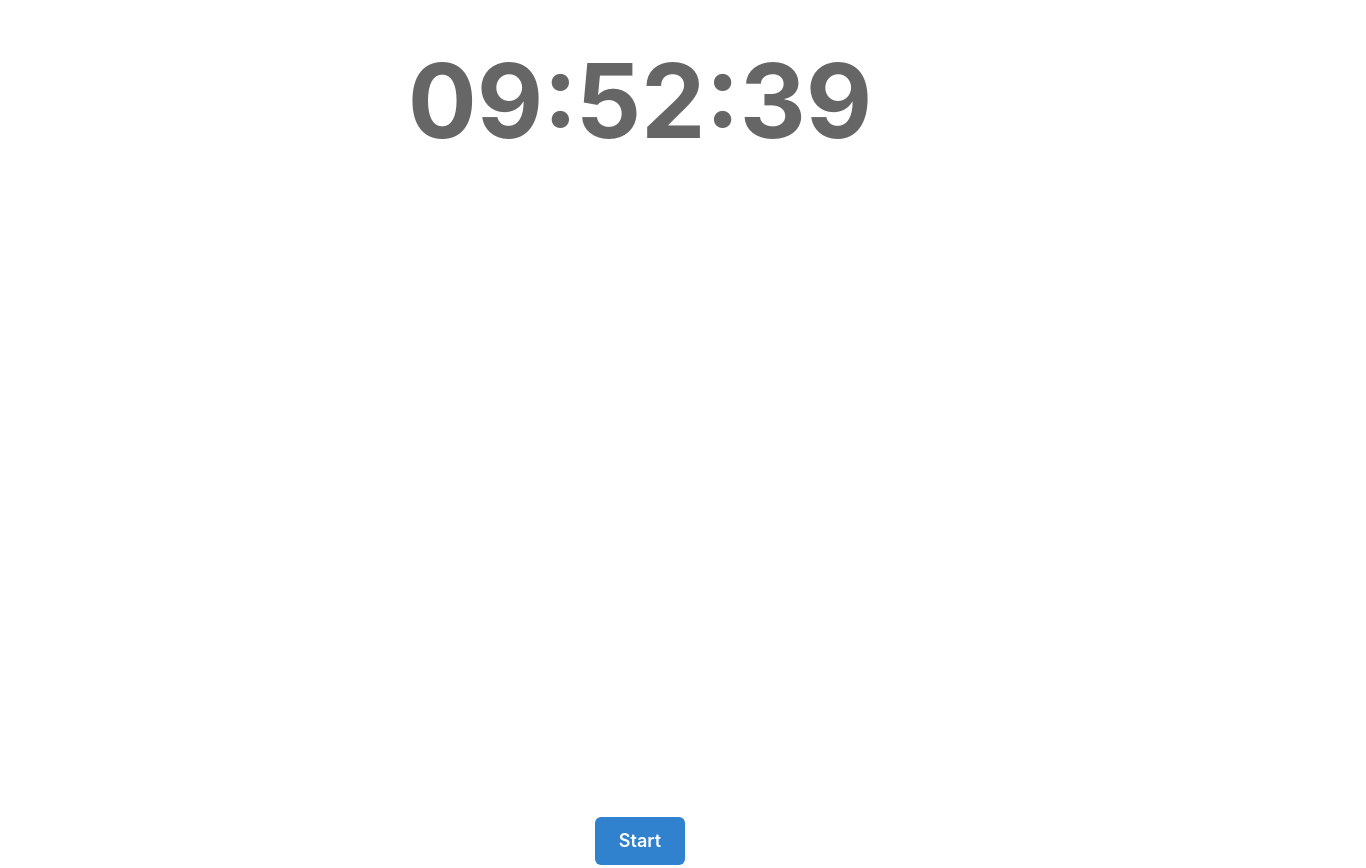
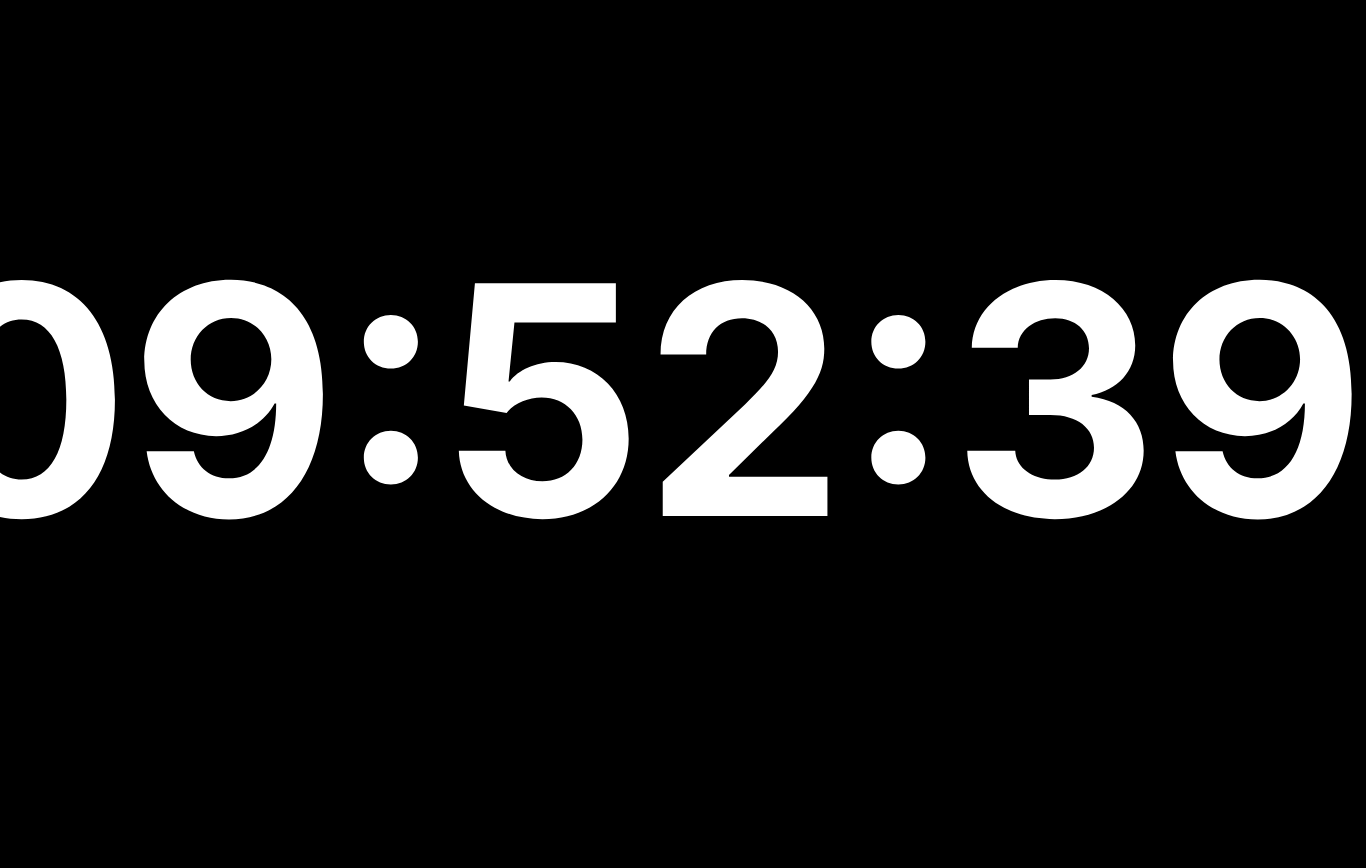
Before and after one commit to oskarijarvelin/next-obs-timer, a Next.js app: page / in a window 1280 px wide. Shown: the top 868 px of the page, 1366 px wide, since content can reach past the window. After the commit the page ends 800 px from the top, so only its background shows below. Built offline with nearby package versions, Linux system fonts and the light colour scheme.

Commit message:
Updated styles

```diff
--- a/pages/_app.js
+++ b/pages/_app.js
@@ -2,6 +2,7 @@ import App from 'next/app';
 import AppContext from '../context'
 import { ChakraProvider, extendTheme } from "@chakra-ui/react"
 import { createBreakpoints } from "@chakra-ui/theme-tools"
+import '../styles.css'
 
 const breakpoints = createBreakpoints({
     sm: "320px",
--- a/pages/index.js
+++ b/pages/index.js
@@ -16,29 +16,10 @@ export default function Index() {
     }
 
     return (
-        <Box p={10} textAlign="center">
-
-            <Heading fontSize="8vw" color="#666">
+        <Box p={10} h="100vh" display="flex" alignItems="center"  justifyContent="center" textAlign="center">
+            <Heading fontSize="25vw" color="#FFF">
                 <Moment interval={1000} format="HH:mm:ss" />
             </Heading>
-
-            <Heading fontSize="20vw" color="#FFF">
-                {stop &&
-                    <Text>00:00:00</Text>
-                }
-                {!stop &&
-                    <Moment date={time} interval={1000} format="HH:mm:ss" durationFromNow subtract={{ seconds: 1 }} />
-                }
-
-            </Heading>
-
-            <Stack justifyContent='center' mt={10} direction='row' spacing={4}>
-                <Button colorScheme='blue' size='lg' onClick={start}>{stop ? "Start" : "Stop"}</Button>
-                {!stop &&
-                    <Button colorScheme='blue' size='lg' onClick={reset}>Reset</Button>
-                }
-            </Stack>
-
         </Box>
     )
 }
--- /dev/null
+++ b/styles.css
@@ -0,0 +1,3 @@
+body {
+    background-color: #000 !important;
+}
```
